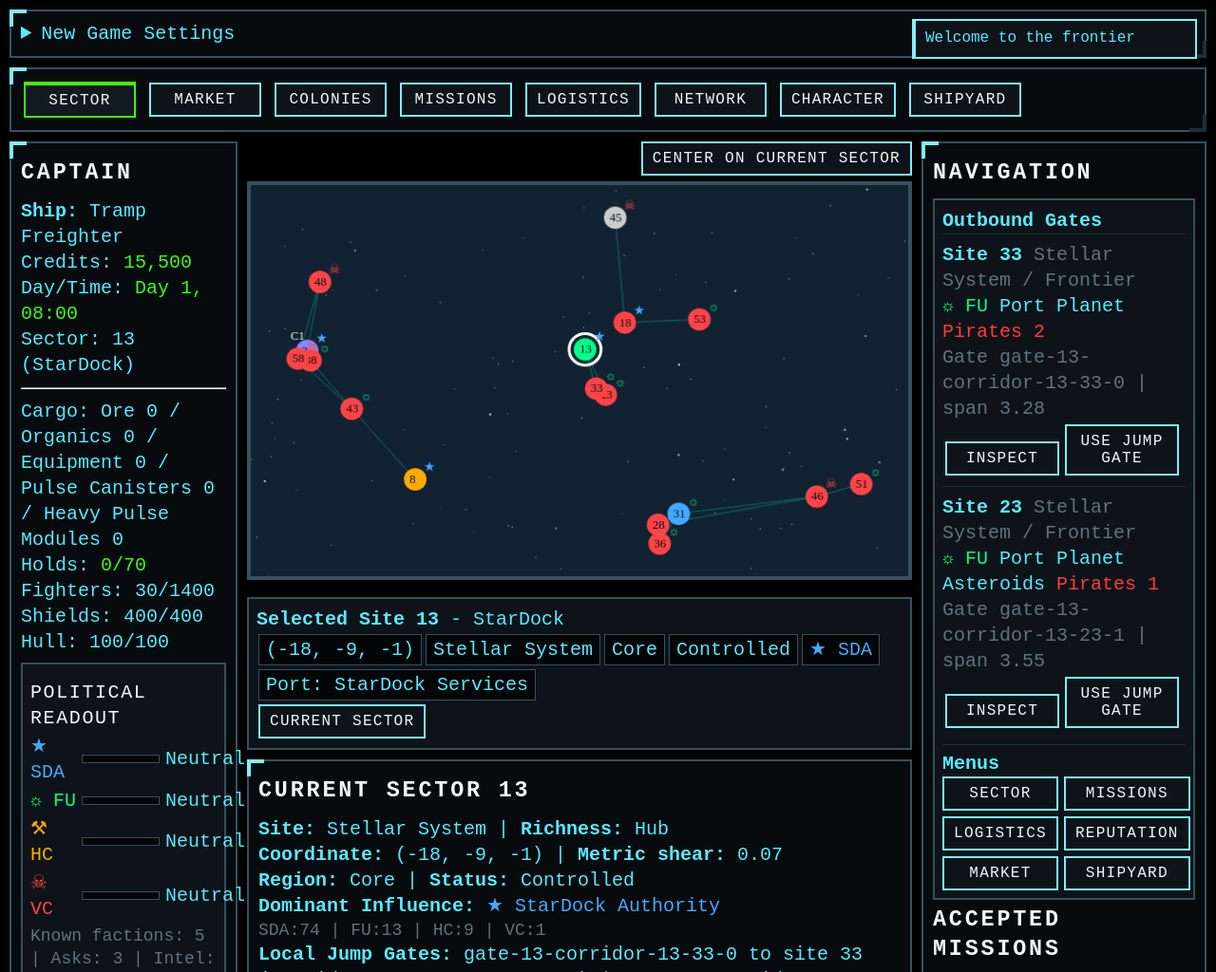
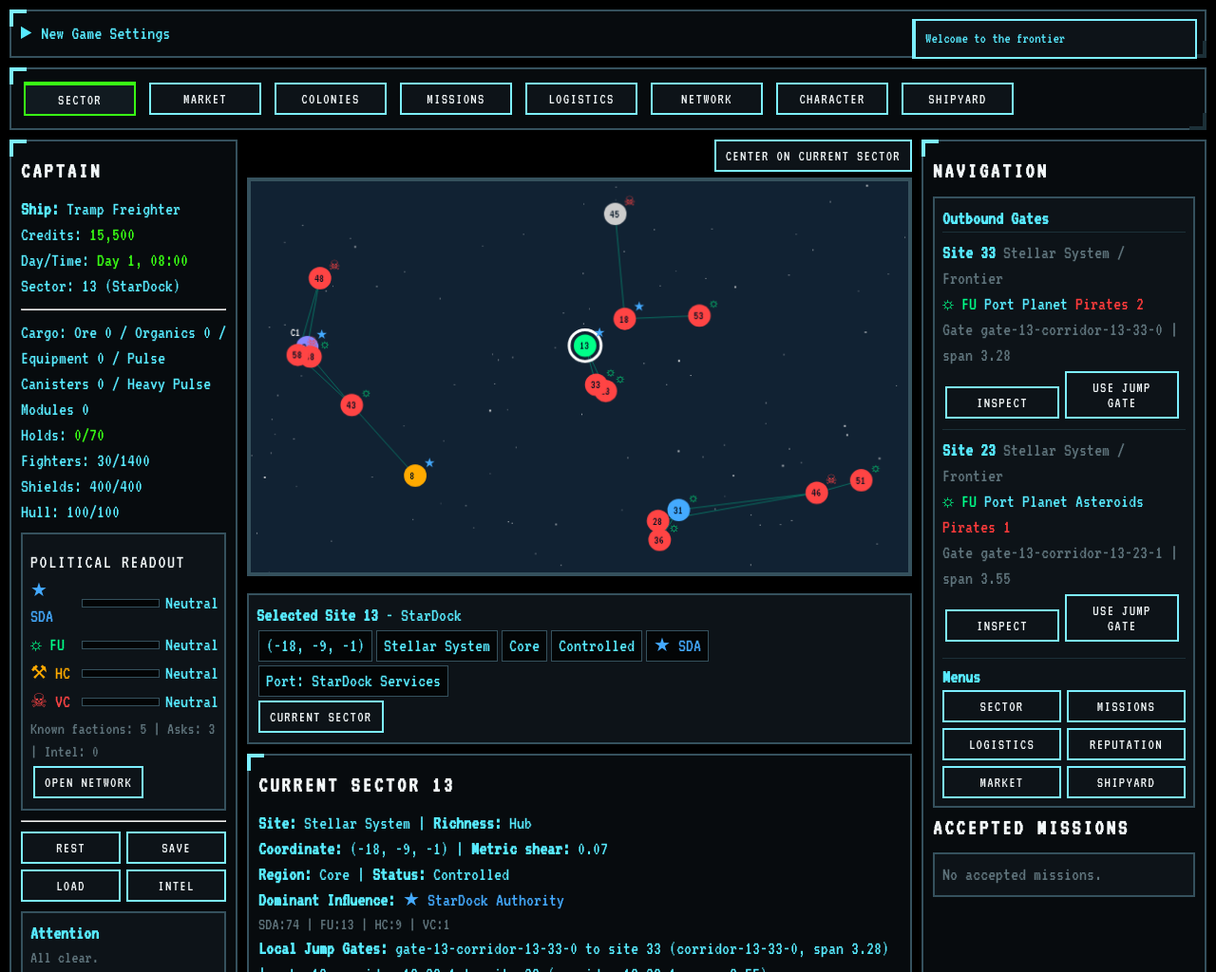
Before and after one commit to Earnest-Williams/Star-Trading, a website built with Vite: page index.html in a window 1280 px wide. Shown: the top 1024 px of the page at 95% size. Built offline with nearby package versions, Linux system fonts and the light colour scheme.

Commit message:
Add Google Fonts import to style.css

```diff
--- a/style.css
+++ b/style.css
@@ -1,3 +1,4 @@
+@import url('https://fonts.googleapis.com/css2?family=VT323&display=swap');
 :root {
     --bg-void: #000000;
     --bg-deck: #030506;
```
